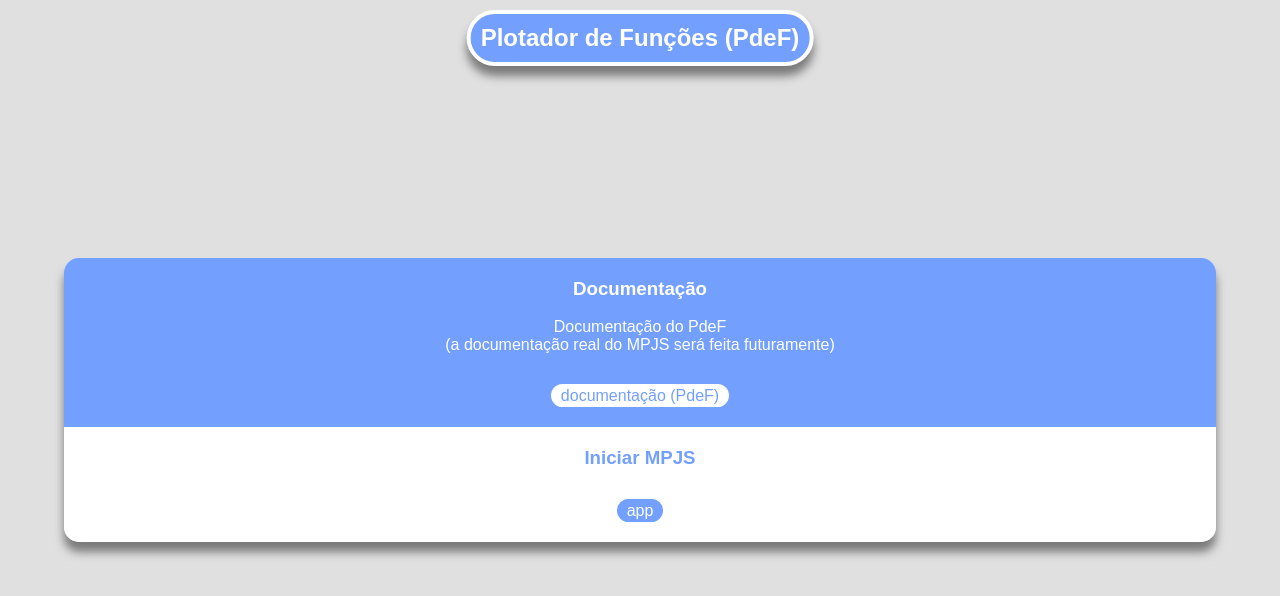
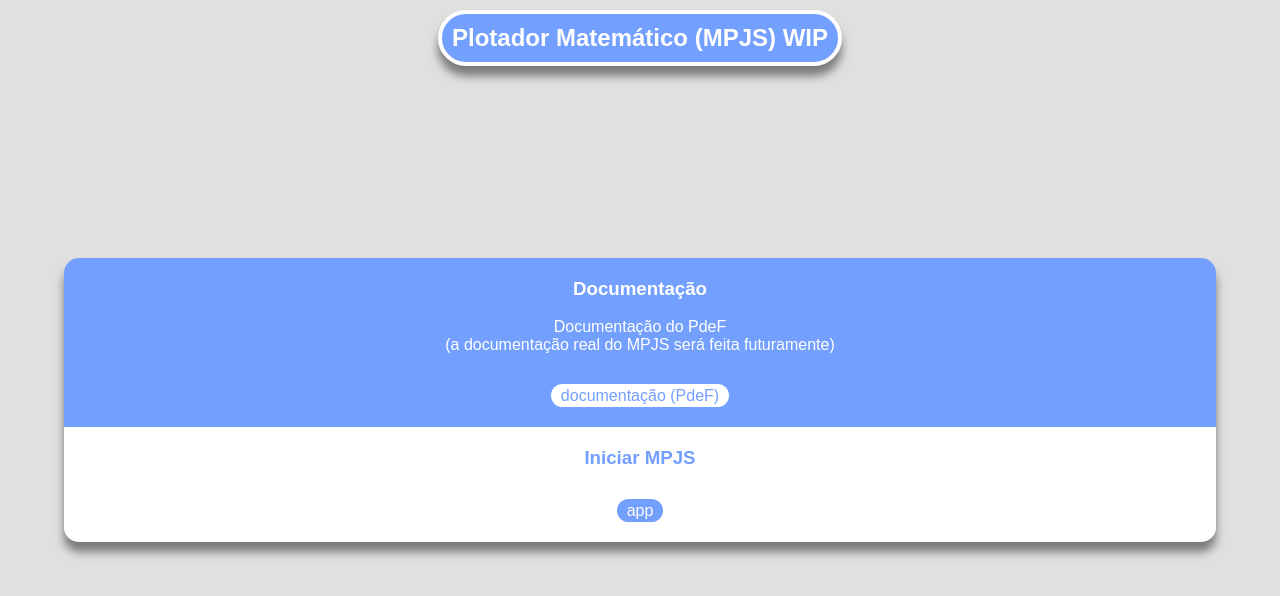
Before and after one commit to NaN-NaN-sempai/MPJS, a plain HTML site: page index.html in a window 1280 px wide. Drawn offline with Linux system fonts and the light colour scheme.

Commit message:
Information Update

```diff
--- a/index.html
+++ b/index.html
@@ -5,7 +5,7 @@
     <meta http-equiv="X-UA-Compatible" content="IE=edge">
     <meta name="viewport" content="width=device-width, initial-scale=1.0">
     <link rel="icon" type="image/x-icon" href="./icon.png">
-    <title>PdeF | Início</title>
+    <title>MPJS | Início</title>
     <style>
         :root {
             --mainBlue: #73d7ff;
@@ -101,7 +101,7 @@
     </style>
 </head>
 <body>
-    <h2 class="pageTitle">Plotador de Funções (PdeF)</h2>
+    <h2 class="pageTitle">Plotador Matemático (MPJS) WIP</h2>
     <div class="mainContainer">
         <div class="subContainer tutorial">
                 <h3 class="titulo">Documentação</h3>
```
Also changed, not shown: app/index.html (+1 -1 lines).
